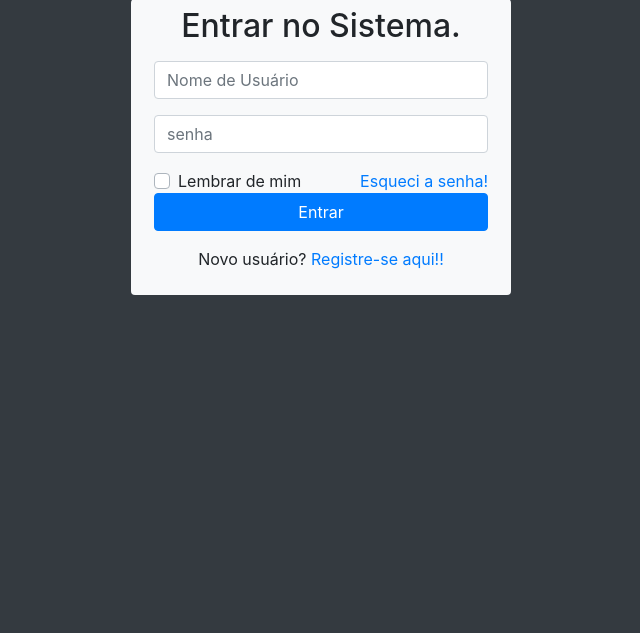
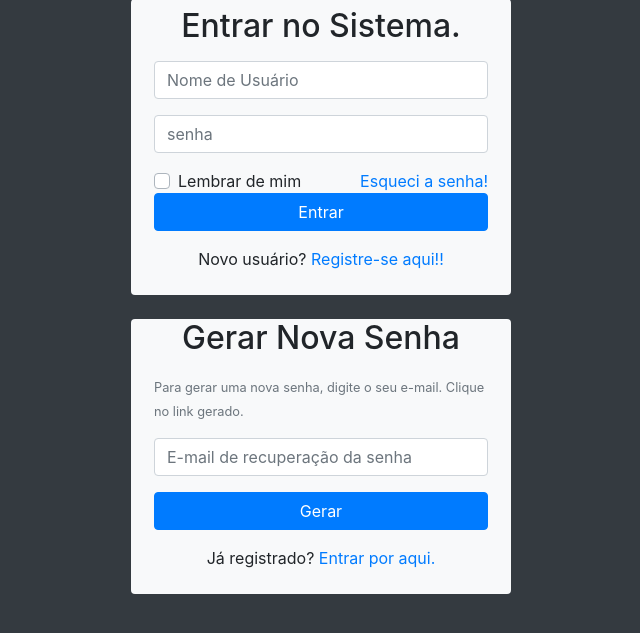
Before and after one commit to ArthurLuzz/login, a PHP site: page /login/ in a window 1280 px wide. Shown: the part 91-724 px from the top of the page, without its empty margins (319-959 px from the left). Run offline with PHP 8.4, Linux system fonts and the light colour scheme.

Commit message:
Formulário de recuperação de senha
close #2

```diff
--- a/index.php
+++ b/index.php
@@ -72,7 +72,44 @@ abra a URL http://localhost/login/ no navegador fireFrox(Azul)
 
                 </form>
             </div>
-        </section>
+        </section> <!-- Final da Seção de login -->
+        <br>
+        <!-- Formulario de recuperaçao de senha -->
+        <section class="row">
+
+            <div class="col-lg-4 offset-lg-4 bg-light rounded" id="caixaLogin">
+                <h2 class="text-center">
+                    Gerar Nova Senha
+                </h2>
+                <form action="#" method="post" id="formSenha" class="p-2">
+
+                    <div class="form-group">
+                        <small class="text-muted">
+                            Para gerar uma nova senha, digite o seu e-mail. Clique no link gerado.
+                        </small>
+                    </div>
+
+                    <div class="form-group">
+                        <input type="email" name="emailGerarSenha" id="emailGerarSenha" class="form-control" placeholder="E-mail de recuperação da senha">
+                    </div>
+
+                    <div class="form-group">
+                        <input type="submit" value="Gerar" name="btnGerar" id="btnGerar" class="btn btn-primary btn-block">
+                    </div>
+
+                    <div class="form-group">
+                        <p class="text-center">
+                            Já registrado? <a href="#" id="btnJaRegistrado">
+                                Entrar por aqui.
+                            </a>
+                        </p>
+                    </div>
+
+                </form>
+            </div>
+        </section> <!-- FIM da seçao da recuperação de senha -->
+
+
     </main>
 
     <!-- Optional JavaScript -->
```
